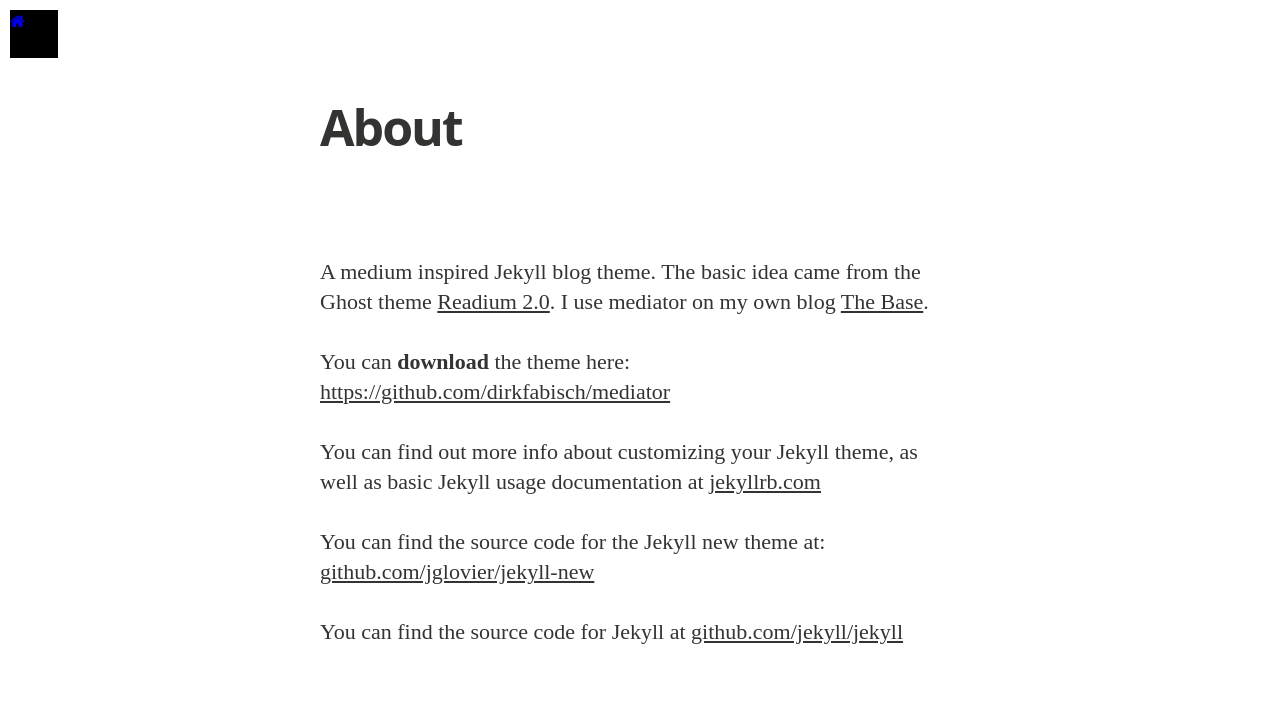
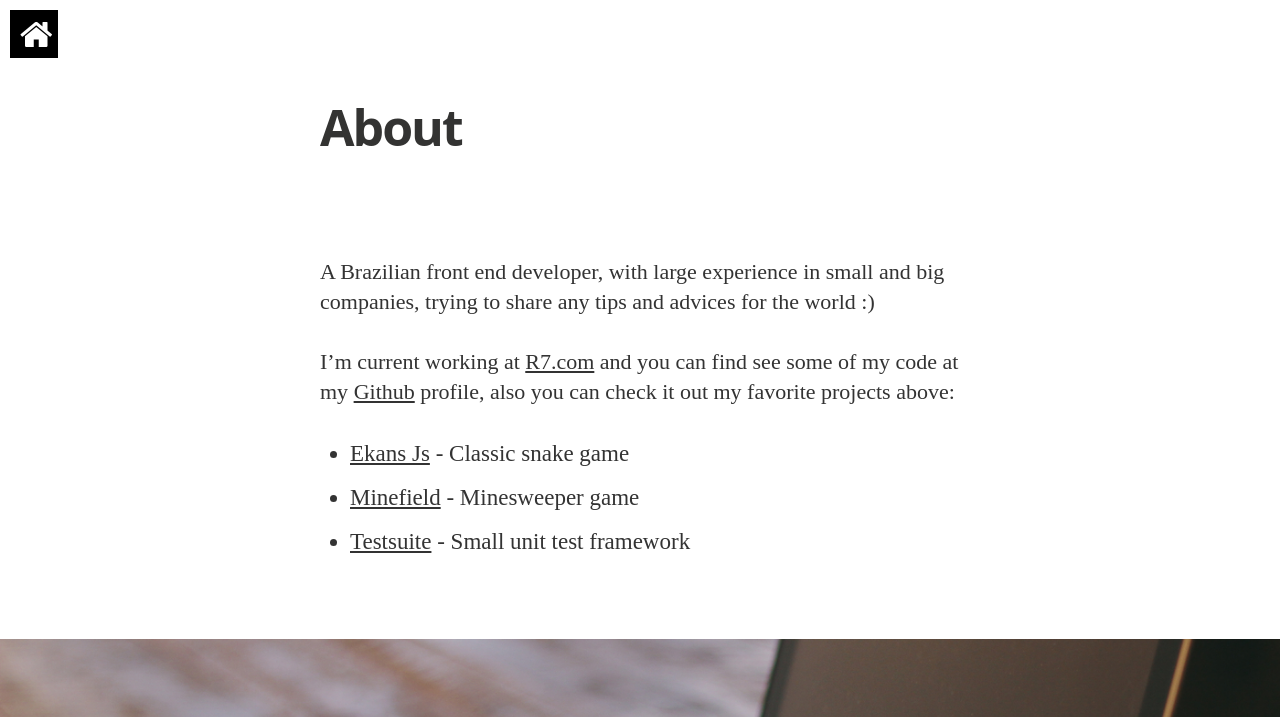
Before and after one commit to weslleyaraujo/weslleyaraujo.github.io, a Jekyll site: the page built from about.md, in a window 1280 px wide. Shown: the top 717 px of the page. Built offline with Jekyll 4.4.1, drawn with Linux system fonts in a browser that asks for light colours; nearby versions of some CDN libraries; some web fonts are replaced; Markdown is read by kramdown in place of the engine named in the settings; grey boxes are pictures that could not be loaded.

Commit message:
Adding some configs and first post :)

```diff
--- a/_config.yml
+++ b/_config.yml
@@ -11,7 +11,7 @@ email: weslleyaraujo20@gmail.com
 #blog logo
 logo: "/assets/images/df_logo.jpg"
 # blog cover
-cover: "/assets/images/cA4aKEIPQrerBnp1yGHv_IMG_9534-3-2.jpg"
+cover: "/assets/images/background_image.jpg"
 
 name: 'Weslley Araujo'
 author: 'Weslley Araujo'
--- a/about.md
+++ b/about.md
@@ -4,14 +4,11 @@ title: About
 permalink: /about/
 ---
 
-A medium inspired Jekyll blog theme. The basic idea came from the Ghost theme
-[Readium 2.0](http://www.svenread.com/readium-ghost-theme/). I use mediator on my own blog [The Base](blog.base68.com).
+A Brazilian front end developer, with large experience in small and big companies, trying to share any tips and advices for the world :)
 
-You can **download** the theme here:
-[https://github.com/dirkfabisch/mediator](https://github.com/dirkfabisch/mediator)
+I'm current working at [R7.com](http://r7.com) and you can find see some of my code at my [Github](http://github.com/weslleyaraujo) profile,
+also you can check it out my favorite projects above:
 
-You can find out more info about customizing your Jekyll theme, as well as basic Jekyll usage documentation at [jekyllrb.com](http://jekyllrb.com/)
-
-You can find the source code for the Jekyll new theme at: [github.com/jglovier/jekyll-new](https://github.com/jglovier/jekyll-new)
-
-You can find the source code for Jekyll at [github.com/jekyll/jekyll](https://github.com/jekyll/jekyll)
+* [Ekans Js](http://weslleyaraujo.github.io/ekans-js) - Classic snake game
+* [Minefield](http://weslleyaraujo.github.io/minefield/) - Minesweeper game
+* [Testsuite](http://weslleyaraujo.github.io/testsuite) - Small unit test framework
--- a/css/main.sass
+++ b/css/main.sass
@@ -45,6 +45,9 @@ body
   background-color: #000
   overflow: hidden
   z-index: 99
+  color: #fff
+  font-size: 35px
+  text-indent: 5px
   .logo
     display: block
     position: absolute
```
Also changed, not shown: _posts/2014-08-29-welcome-to-jekyll.markdown (deleted, +0 -39 lines), _posts/2014-11-30-mediator_features.markdown (deleted, +0 -39 lines), _posts/2014-12-30-dealing-with-multiple-windows-and-files-on-vim.markdown (added, +67 -0 lines), 4 other files.
